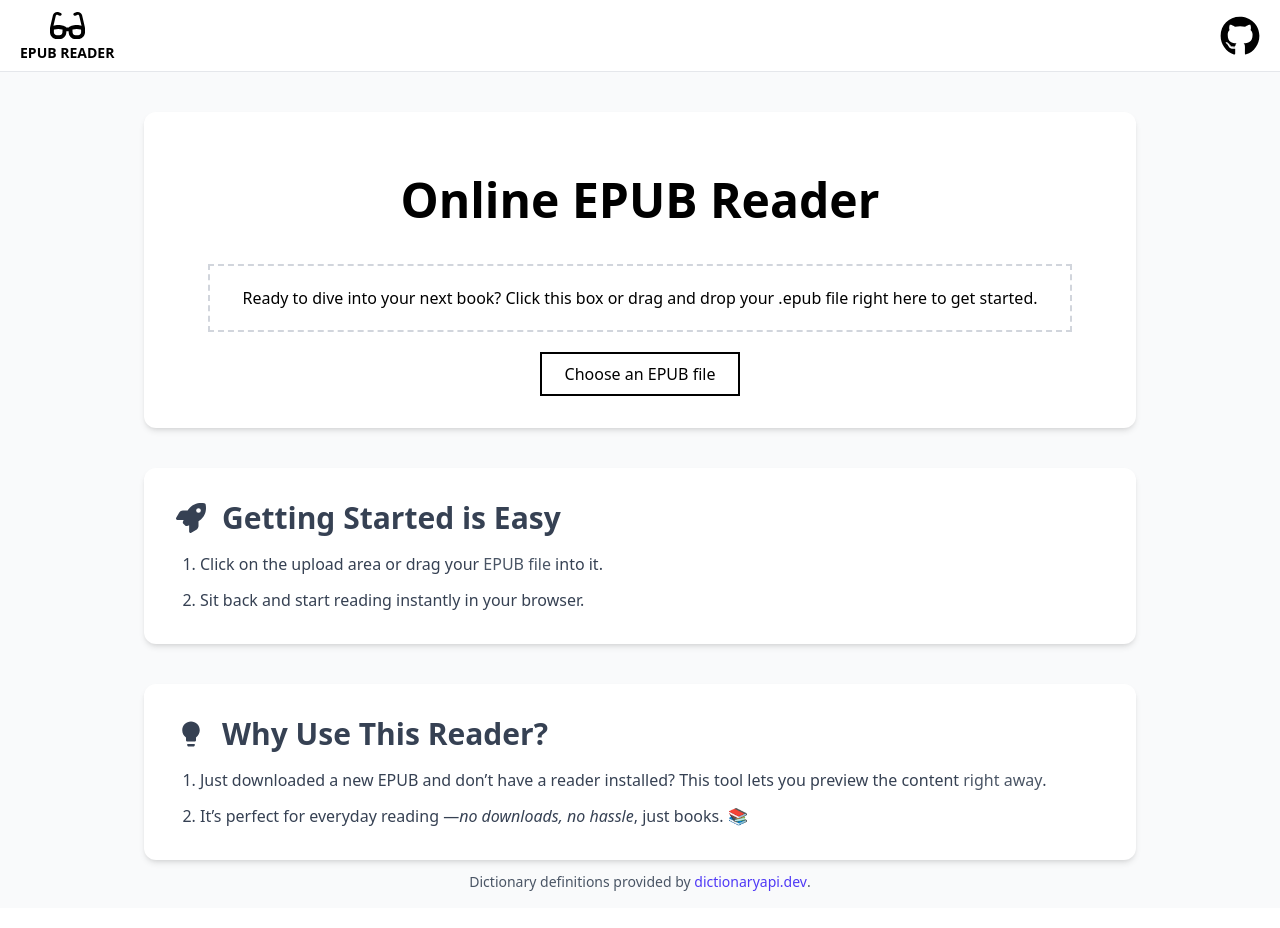
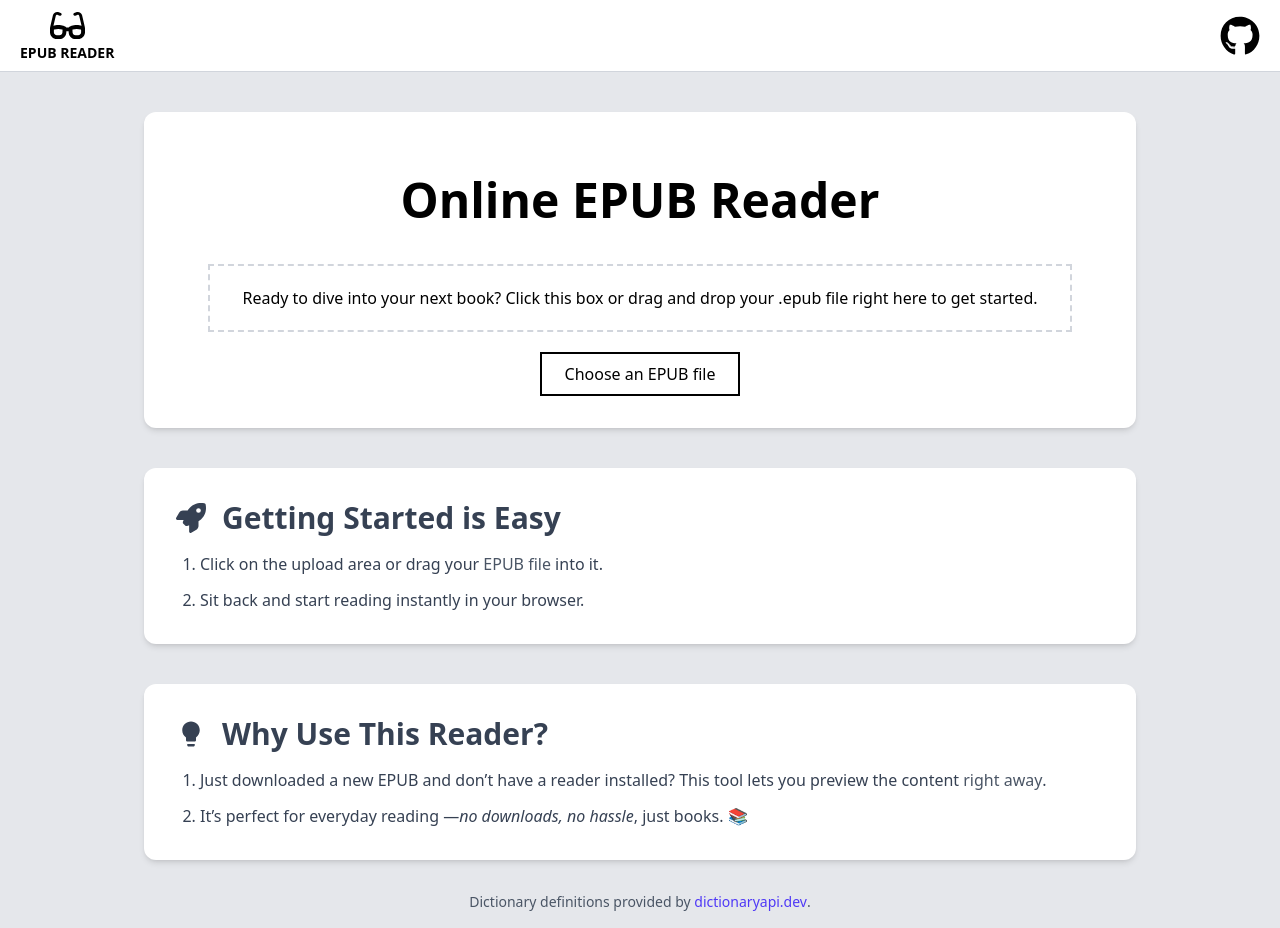
Before and after one commit to Jeonjown/Epub-Reader, a React (Vite) app in the folder frontend/: page / in a window 1280 px wide. Built offline with nearby package versions, Linux system fonts and the light colour scheme; what react-reader would draw is missing.

Commit message:
added atd

```diff
--- a/frontend/src/App.tsx
+++ b/frontend/src/App.tsx
@@ -5,9 +5,12 @@ import MainPage from "./pages/MainPage";
 function App() {
   return (
     <>
-      <Header />
-      <MainPage />
-      <Footer />
+      <div className="bg-gray-200">
+        <Header />
+
+        <MainPage />
+        <Footer />
+      </div>
     </>
   );
 }
--- a/frontend/src/components/Footer.tsx
+++ b/frontend/src/components/Footer.tsx
@@ -1,6 +1,6 @@
 const Footer = () => {
   return (
-    <footer className="bg-gray-50 pb-4">
+    <footer className="bg-gray-200 pt-10 pb-10 md:pt-5 md:pb-4">
       <div className="mx-auto max-w-4xl px-4 text-center text-sm text-gray-600">
         Dictionary definitions provided by{" "}
         <a
--- a/frontend/src/components/Header.tsx
+++ b/frontend/src/components/Header.tsx
@@ -3,7 +3,7 @@ import { FaGithub, FaGlasses } from "react-icons/fa6";
 const Header = () => {
   return (
     <>
-      <header className="border-b-1 border-gray-200 px-5 py-2">
+      <header className="border-b-1 border-gray-300 bg-white px-5 py-2">
         <div className="flex justify-between">
           <div className="text-center">
             <FaGlasses size={35} className="mx-auto" />
--- a/frontend/src/pages/MainPage.tsx
+++ b/frontend/src/pages/MainPage.tsx
@@ -8,7 +8,7 @@ export default function MainPage() {
   const mobilePadding = file ? "" : "pt-10";
 
   return (
-    <div className={`min-h-screen bg-gray-50 ${mobilePadding} md:pt-10`}>
+    <div className={`min-h-screen bg-gray-200 ${mobilePadding} md:pt-10`}>
       <div className="mx-auto max-w-5xl space-y-10">
         <FileUploader onFileChange={setFile} />
 
@@ -27,7 +27,7 @@ export default function MainPage() {
           </ol>
         </div>
 
-        <div className="mx-4 rounded-xl bg-white p-8 shadow-md">
+        <div className="mx-4 mb-20 rounded-xl bg-white p-8 shadow-md">
           <div className="mb-4 flex items-center space-x-4 text-3xl font-bold text-gray-700">
             <MdLightbulb />
             <h2>Why Use This Reader?</h2>
```
